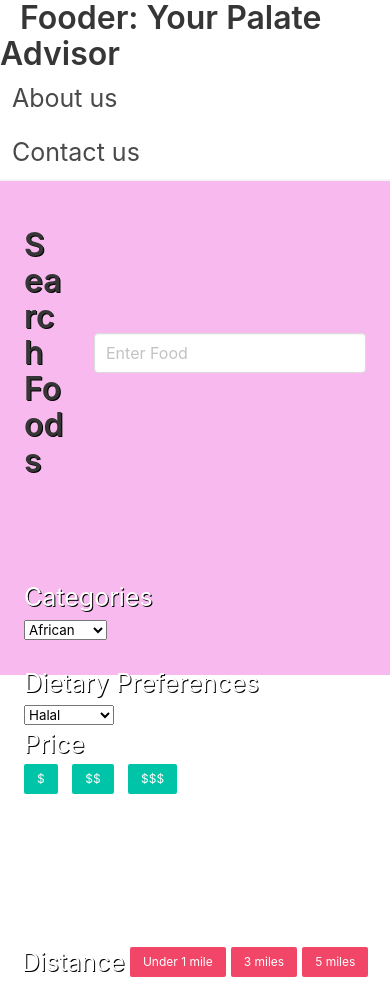
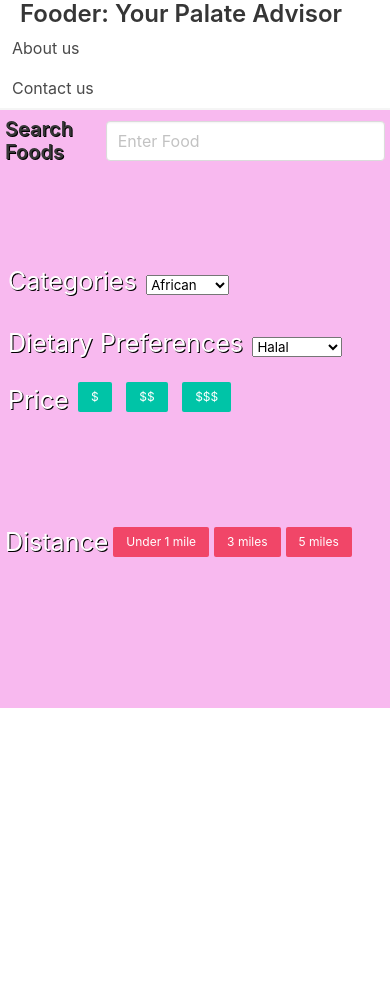
Before and after one commit to malickbax/fooder, a plain HTML site: page index.html in a window 390 px wide. After the commit the page ends 844 px from the top, so only its background shows below. Drawn offline with nearby package versions, Linux system fonts and the light colour scheme.

Commit message:
added some changes to make it mobile freindly

```diff
--- a/assets/style.css
+++ b/assets/style.css
@@ -4,9 +4,11 @@
 
 #input1 {
   width: 500px;
+  margin-top: 20px;
 }
 #searchFoods {
   padding-right: 30px;
+  margin-top: 20px;
 }
 #headerTitle {
   padding-left: 20px;
@@ -59,4 +61,94 @@
   background-color: #f8b9ef;
   color: white;
   text-shadow: 1px 1px black;
+  height: 600px;
 }
+
+@media only screen and (max-width: 500px) {
+  #searchFoods {
+    margin-left: 5px;
+    margin-top: 10px;
+  }
+  #input1 {
+    margin-top: 10px;
+    margin-right: 5px;
+  }
+  #middle {
+    margin-left: 8px;
+  }
+  #bottomDistance {
+    margin-top: 80px;
+  }
+  #categories {
+    display: inline;
+  }
+  #dietaryPref {
+    display: inline;
+  }
+  #price {
+    display: inline;
+  }
+  .level-right {
+    margin-top: 20px;
+  }
+}
+
+@media only screen and (max-width: 500px) {
+  #searchFoods {
+    margin-left: 5px;
+    margin-top: 10px;
+  }
+  #input1 {
+    margin-top: 10px;
+    margin-right: 5px;
+  }
+  #middle {
+    margin-left: 8px;
+  }
+  #bottomDistance {
+    margin-top: 80px;
+  }
+  #categories {
+    display: inline;
+  }
+  #dietaryPref {
+    display: inline;
+  }
+  #price {
+    display: inline;
+  }
+  .level-right {
+    margin-top: 20px;
+  }
+}
+
+@media only screen and (max-width: 768px) {
+  #searchFoods {
+    margin-left: 5px;
+    margin-top: 10px;
+  }
+  #input1 {
+    margin-top: 10px;
+    margin-right: 5px;
+  }
+  #middle {
+    margin-left: 8px;
+  }
+  #bottomDistance {
+    margin-top: 80px;
+    float: left;
+    margin-left: 5px;
+  }
+  #categories {
+    display: inline;
+  }
+  #dietaryPref {
+    display: inline;
+  }
+  #price {
+    display: inline;
+  }
+  .level-right {
+    margin-top: 20px;
+  }
+}
--- a/index.html
+++ b/index.html
@@ -18,22 +18,22 @@
         <!-- Main header section  -->
         <nav id="nav1" class="navbar has-shadow is-active ">
         <div class="navbar-start">
-            <a id="headerTitle" href="" class="title">Fooder: Your Palate Advisor</a>
+            <a id="headerTitle" href="" class="title is-size-4-mobile">Fooder: Your Palate Advisor</a>
         </div>
 
         <!-- Hamburger section showing about us and contact us links -->
         <div id="options" class="navbar-end is-active">
-            <a href="#" class="navbar-item">About us</a>
-            <a href="#" class="navbar-item">Contact us</a>
+            <a href="#" class="navbar-item is-size-6-mobile">About us</a>
+            <a href="#" class="navbar-item is-size-6-mobile">Contact us</a>
         </div>
         </nav>
     </header>
 
     <!-- Search section including filters other functionalities that help user search -->
-    <section class="section" id="section1">
+    <section class="" id="section1">
         <div class="container" id="container1">
             <div class="level-item" >
-                <h1 id="searchFoods" class="title has-text-left">Search Foods</h1>
+                <h1 id="searchFoods" class="title has-text-left is-size-5-mobile ">Search Foods</h1>
                 <!-- Form to type in search bar begings-->
                 <input id="input1" class="input" type="text" placeholder="Enter Food">
                 <!-- Form to type in search bar ends-->
```
